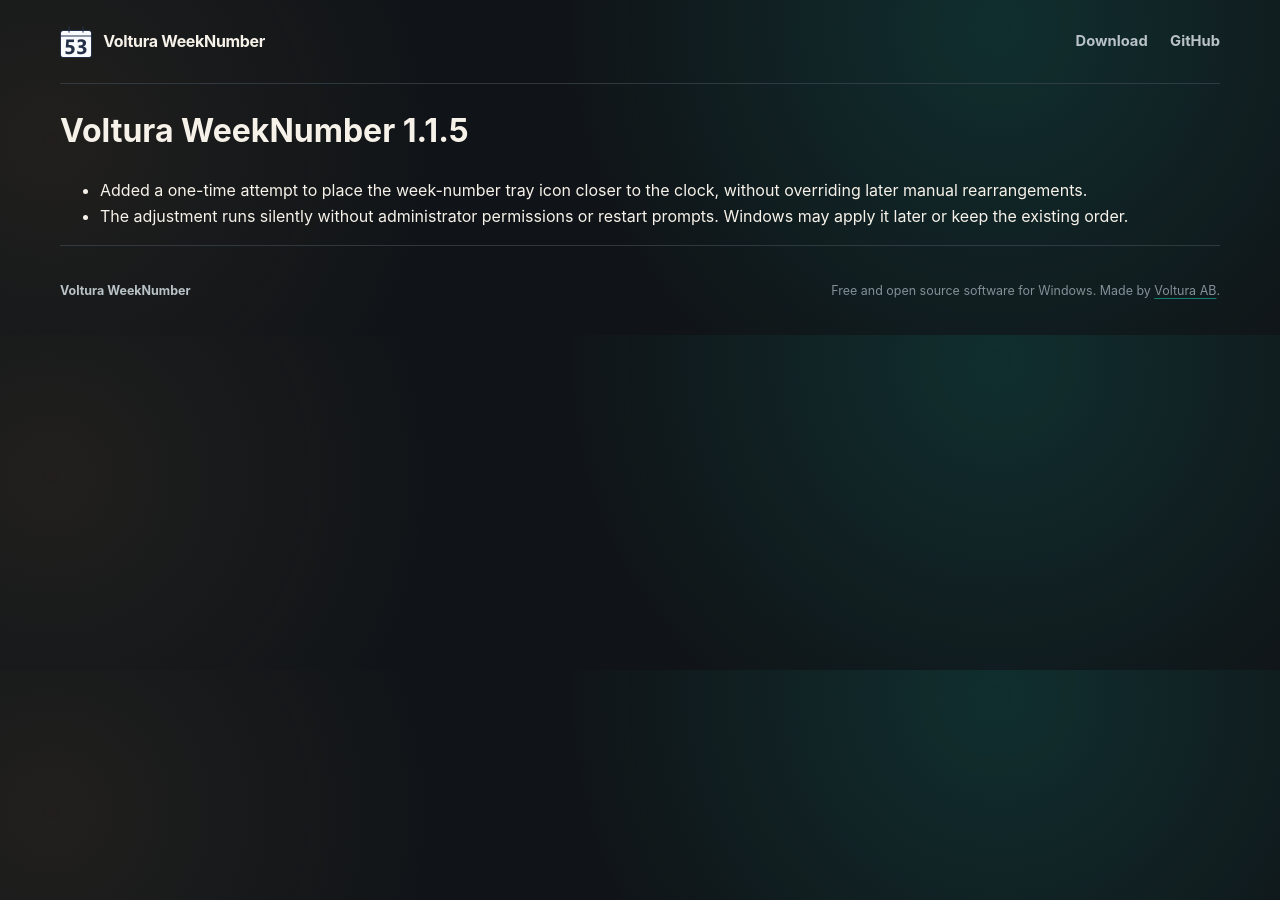
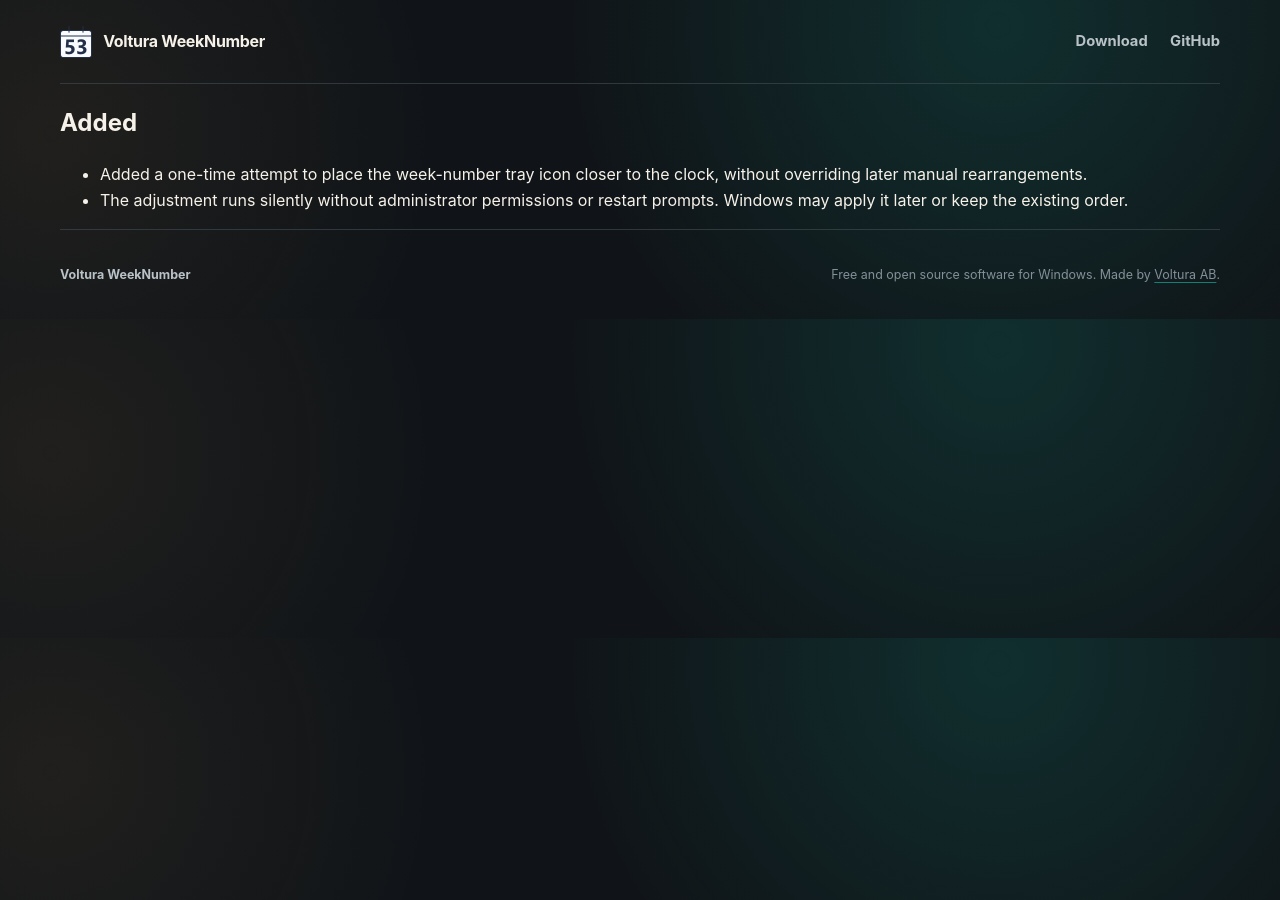
Before and after one commit to voltura/voltura-weeknumber, a Jekyll site: the page built from docs/releases/1.1.5.md, in a window 1280 px wide. Built offline with Jekyll 4.4.1, drawn with Linux system fonts in a browser that asks for light colours; our own code applies the rules of GitHub Pages for plain Markdown files.

Commit message:
prep release

```diff
--- a/docs/releases/1.1.5.md
+++ b/docs/releases/1.1.5.md
@@ -1,4 +1,4 @@
-# Voltura WeekNumber 1.1.5
+## Added
 
 - Added a one-time attempt to place the week-number tray icon closer to the clock, without overriding later manual rearrangements.
 - The adjustment runs silently without administrator permissions or restart prompts. Windows may apply it later or keep the existing order.
```
